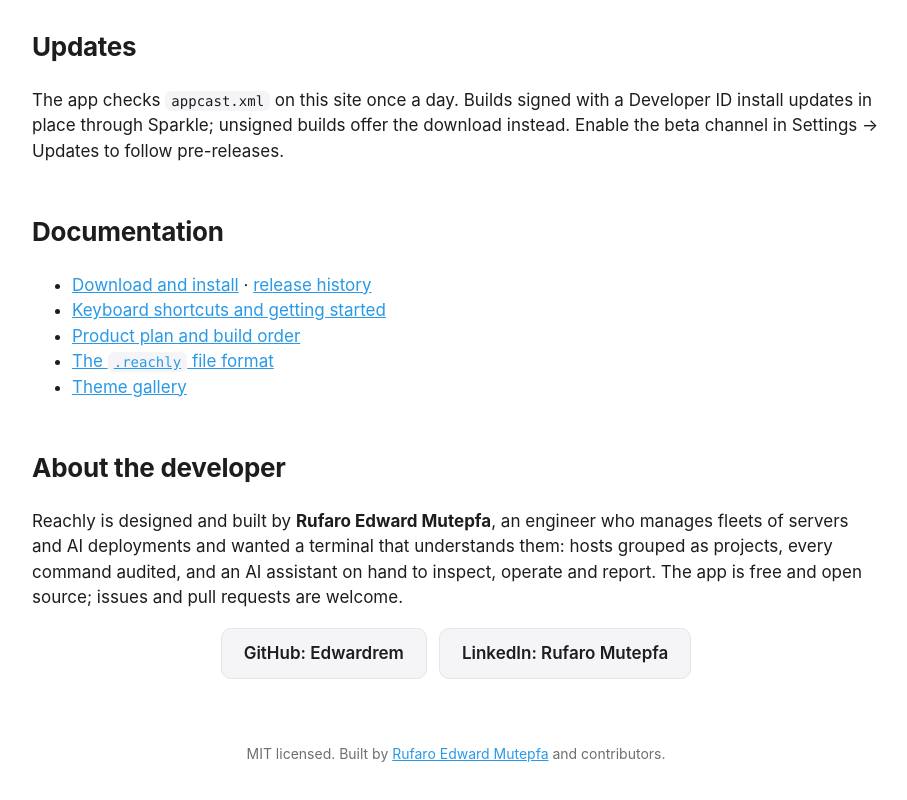
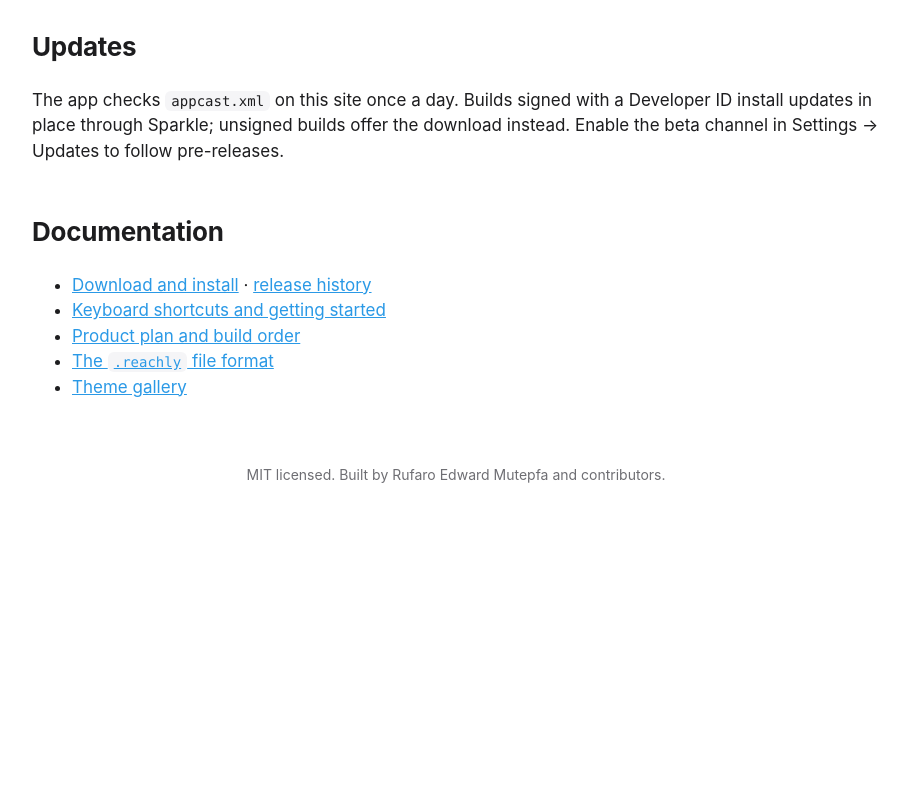
Before and after one commit to Edwardrem/Reachly, a plain HTML site: page site/index.html in a window 1280 px wide. Shown: the part 3913-4713 px from the top of the page, without its empty margins (184-1091 px from the left). After the commit the page ends 4478 px from the top, so only its background shows below. Drawn offline with Linux system fonts and the light colour scheme; no server answers.

Commit message:
Site: remove the About the developer section for now
Co-Authored-By: Claude Opus 5.5 <noreply@anthropic.com>

```diff
--- a/site/index.html
+++ b/site/index.html
@@ -135,13 +135,7 @@
     </ul>
   </section>
 
-  <section id="developer">
-    <h2>About the developer</h2>
-    <p>Reachly is designed and built by <strong>Rufaro Edward Mutepfa</strong>, an engineer who manages fleets of servers and AI deployments and wanted a terminal that understands them: hosts grouped as projects, every command audited, and an AI assistant on hand to inspect, operate and report. The app is free and open source; issues and pull requests are welcome.</p>
-    <p class="actions"><a class="button secondary" href="https://github.com/Edwardrem">GitHub: Edwardrem</a> <a class="button secondary" href="https://www.linkedin.com/in/rufaro-mutepfa-0a64b810a/">LinkedIn: Rufaro Mutepfa</a></p>
-  </section>
-
-  <footer>MIT licensed. Built by <a href="#developer">Rufaro Edward Mutepfa</a> and contributors.</footer>
+  <footer>MIT licensed. Built by Rufaro Edward Mutepfa and contributors.</footer>
 </main>
 <script src="site.js"></script>
 </body>
```
